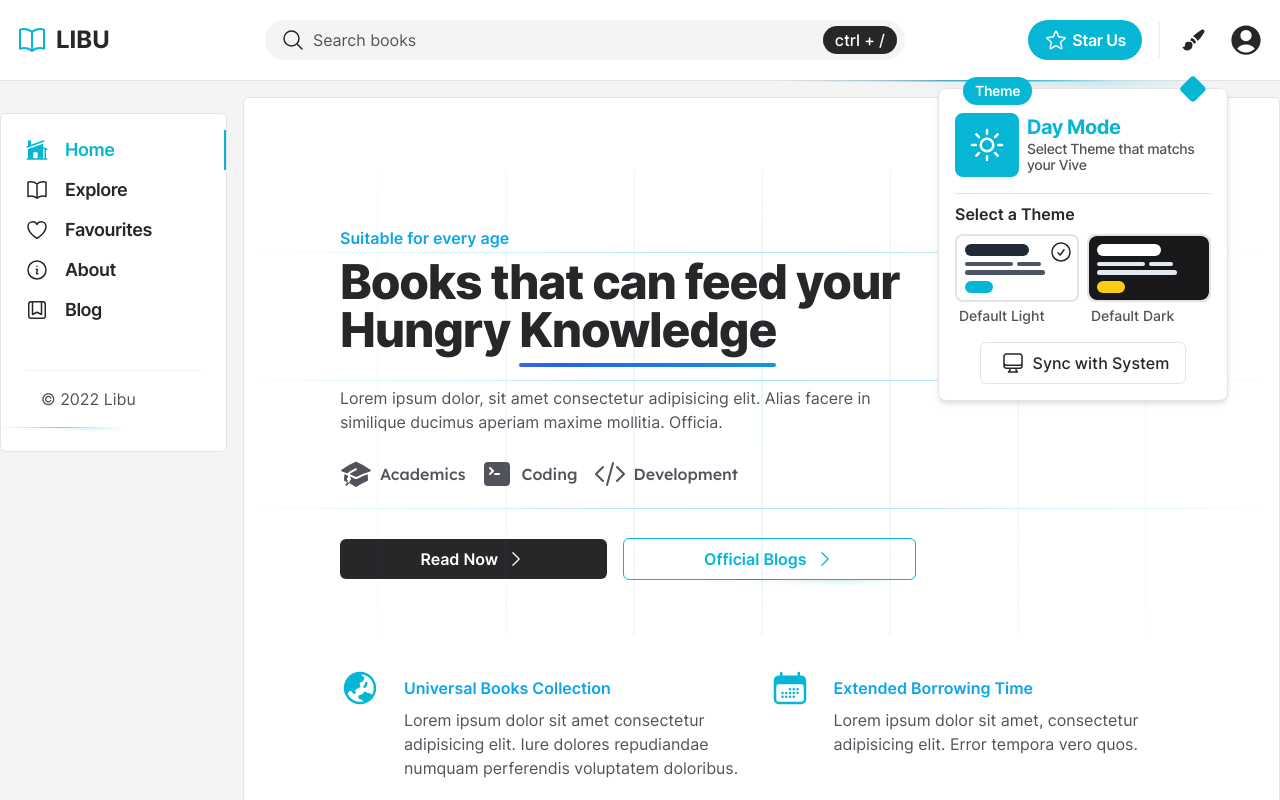
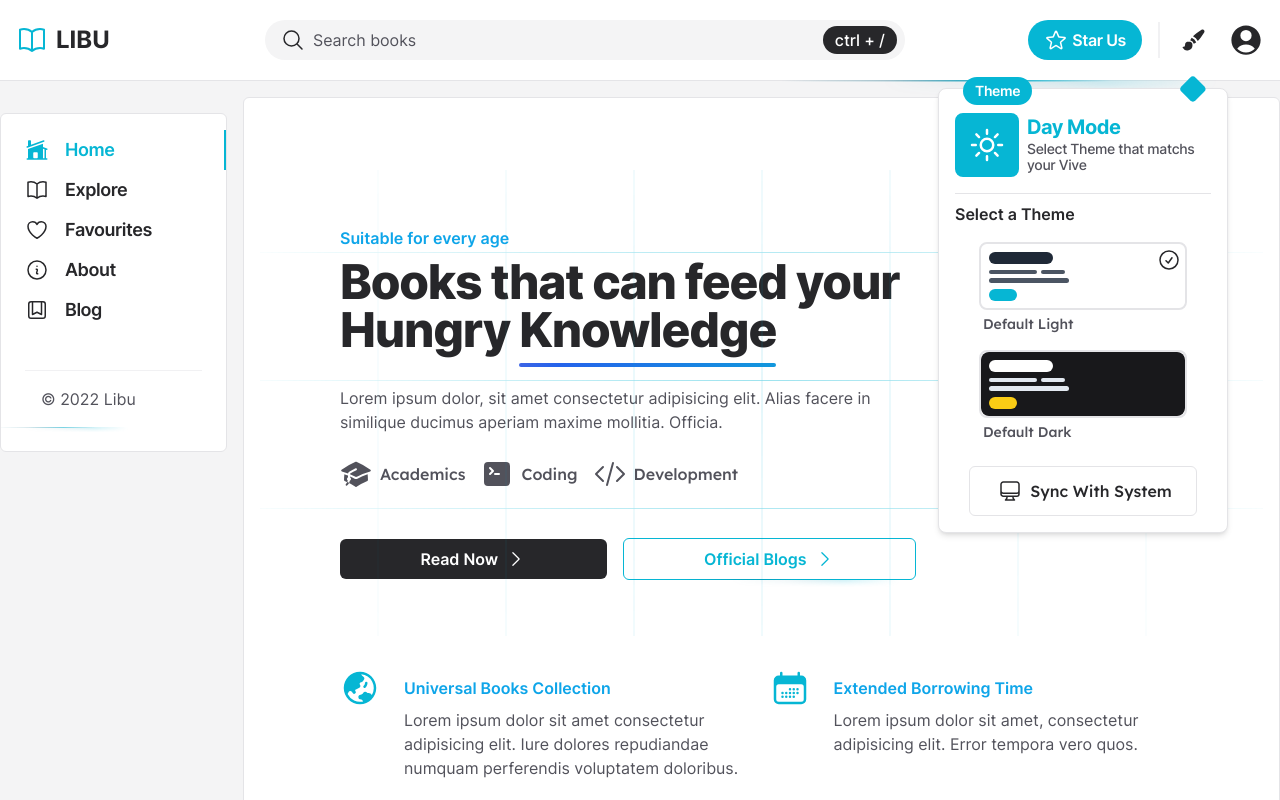
Before and after one commit to sboy99/Libu-The-Modern-Library, a React (Vite) app: page / in a window 1280 px wide. Both pictures are taken after a click on the button 1194 px from the left and 40 px from the top of the page. Shown: the top 800 px of the page. Built offline with nearby package versions, Linux system fonts and the light colour scheme; what prettier-plugin-tailwindcss would draw is missing.

Commit message:
feat: On selecting theme pop up auto hides

```diff
--- a/src/app/components/layouts/navbar/Themes.tsx
+++ b/src/app/components/layouts/navbar/Themes.tsx
@@ -6,6 +6,7 @@ import { Data } from "../../../data";
 import { useLightThemeDetector } from "../../../hooks";
 import { useTheme } from "../../../store";
 import { Actions } from "../../../store/features";
+import { PopButton } from "../../../utilities";
 import ThemePallete from "../theme/ThemePallete";
 
 const { Themes } = Data;
@@ -57,12 +58,12 @@ const Theme = () => {
       <div className="py-2">
         <h4 className="font-semibold text-skin-base">Select a Theme</h4>
         {/* theme options */}
-        <div className="grid grid-cols-2 gap-2 pt-2">{theme}</div>
+        <div className="pt-2">{theme}</div>
       </div>
 
       {/* sync with system */}
       <div className="flex items-center justify-center border-none pt-2">
-        <button
+        <PopButton
           onClick={setSystemMode}
           className="rounded-md border border-skin-base py-1 px-4 text-skin-base hover:bg-skin-muted/50"
         >
@@ -70,7 +71,7 @@ const Theme = () => {
             <ComputerDesktopIcon className="h-8 w-8 p-1" />
             Sync with System
           </div>
-        </button>
+        </PopButton>
       </div>
     </div>
   );
--- a/src/app/components/layouts/theme/ThemePallete.tsx
+++ b/src/app/components/layouts/theme/ThemePallete.tsx
@@ -5,6 +5,7 @@ import { useDispatch } from "react-redux";
 import { ThemeType } from "../../../data/Theme";
 import { useTheme } from "../../../store";
 import { Actions } from "../../../store/features";
+import { PopButton } from "../../../utilities";
 
 const ThemePallete: React.FC<ThemeType> = ({ title, colors, code }) => {
   const dispatch = useDispatch();
@@ -15,7 +16,7 @@ const ThemePallete: React.FC<ThemeType> = ({ title, colors, code }) => {
   }
 
   return (
-    <button
+    <PopButton
       onClick={setTheme}
       className="flex w-full flex-col gap-y-1 outline-none focus:ring-skin-base "
     >
@@ -27,7 +28,7 @@ const ThemePallete: React.FC<ThemeType> = ({ title, colors, code }) => {
       <p className="ml-1 flex items-center whitespace-nowrap text-sm font-medium capitalize text-skin-muted">
         {title}
       </p>
-    </button>
+    </PopButton>
   );
 };
 
--- a/src/app/utilities/Pop.tsx
+++ b/src/app/utilities/Pop.tsx
@@ -1,5 +1,5 @@
+import { Popover, Transition } from "@headlessui/react";
 import React from "react";
-import { Popover, Transition } from "@headlessui/react";
 
 type PopProps = {
   children: React.ReactNode;
@@ -37,7 +37,7 @@ const Pop: React.FC<PopProps> = ({
         enter="transition duration-500 ease-out"
         enterFrom="transform scale-95 opacity-0"
         enterTo="transform scale-100 opacity-100"
-        leave="transition duration-75 ease-out"
+        leave="transition duration-300 ease-out"
         leaveFrom="transform scale-300 opacity-100"
         leaveTo="transform scale-95 opacity-0"
       >
--- a/src/app/utilities/PopButton.tsx
+++ b/src/app/utilities/PopButton.tsx
@@ -1,5 +1,5 @@
+import { Popover } from "@headlessui/react";
 import React from "react";
-import { Popover } from "@headlessui/react";
 
 type Props = {
   as?: React.ElementType;
```
